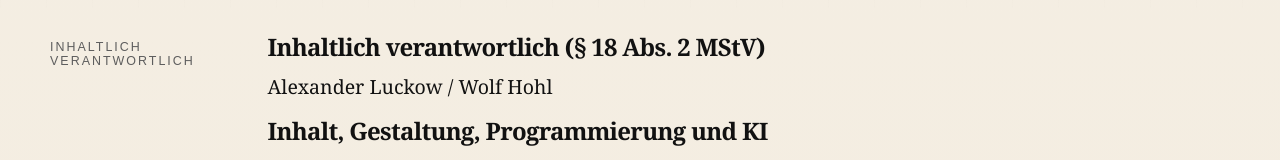
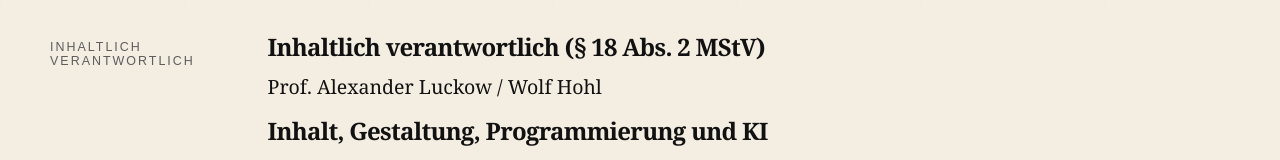
Before and after one commit to Wolf-Achtung/nicht-anerkannt, a website: page de/impressum.html in a window 1280 px wide. Shown: the part 792-952 px from the top of the page. Drawn offline with Linux system fonts and the light colour scheme.

Commit message:
Update impressum.html

```diff
--- a/de/impressum.html
+++ b/de/impressum.html
@@ -63,7 +63,7 @@
       <div class="section-label">Inhaltlich verantwortlich</div>
       <div class="section-body legal-content">
         <h2>Inhaltlich verantwortlich (§ 18 Abs. 2 MStV)</h2>
-        <p>Alexander Luckow / Wolf Hohl</p>
+        <p>Prof. Alexander Luckow / Wolf Hohl</p>
 
         <h2>Inhalt, Gestaltung, Programmierung und KI</h2>
         <p>Wolf Hohl</p>
```
